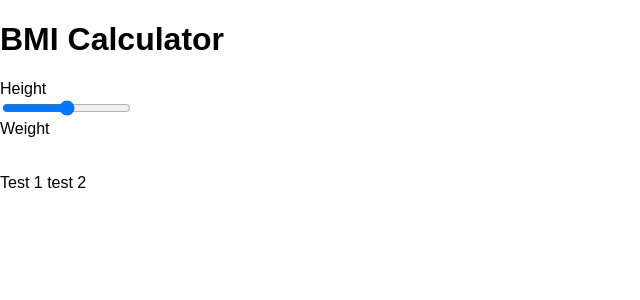
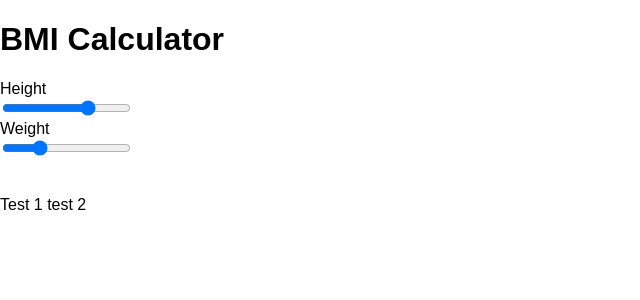
Before and after one commit to thoriqnf/BMI-Calculator-react, a React (Create React App) app in the folder web/: page / in a window 1280 px wide. Shown: the top 300 px of the page, without its empty margins (0-640 px from the left). Built offline with nearby package versions, Linux system fonts and the light colour scheme.

Commit message:
finishing range at height and weight

```diff
--- a/web/src/App.js
+++ b/web/src/App.js
@@ -14,6 +14,17 @@
     };
   }
 
+  heightChange(height) {
+    this.setState({ height: height }, function() {
+      console.log(this.state);
+    });
+  }
+
+  weightChange(weight) {
+    this.setState({ weight: weight }, function() {
+      console.log(this.state);
+    });
+  }
   render() {
     return (
       <div className="App">
@@ -21,10 +32,17 @@
         <form>
           <div>
             <label>Height</label>
-            <Range />
+            <Range
+              value={this.state.height}
+              onChange={this.heightChange.bind(this)}
+            />
           </div>
           <div>
             <label>Weight</label>
+            <Range
+              value={this.state.weight}
+              onChange={this.weightChange.bind(this)}
+            />
           </div>
         </form>
         <br />
--- a/web/src/Components/Range.js
+++ b/web/src/Components/Range.js
@@ -1,10 +1,35 @@
 import React, { Component } from "react";
 
 class Range extends Component {
+  constructor(props) {
+    super(props);
+    this.state = {
+      value: props.value
+    };
+  }
+
+  static defaultProps = {
+    min: 0,
+    max: 245,
+    step: 1
+  };
+
+  onChange(event) {
+    console.log(event.target.value);
+    this.props.onChange(this.state.value);
+    this.setState({ value: event.target.value });
+  }
   render() {
     return (
       <div className="range">
-        <input type="range" />
+        <input
+          type="range"
+          value={this.state.value}
+          min={this.props.min}
+          max={this.props.max}
+          step={this.props.step}
+          onChange={this.onChange.bind(this)}
+        />
       </div>
     );
   }
```
